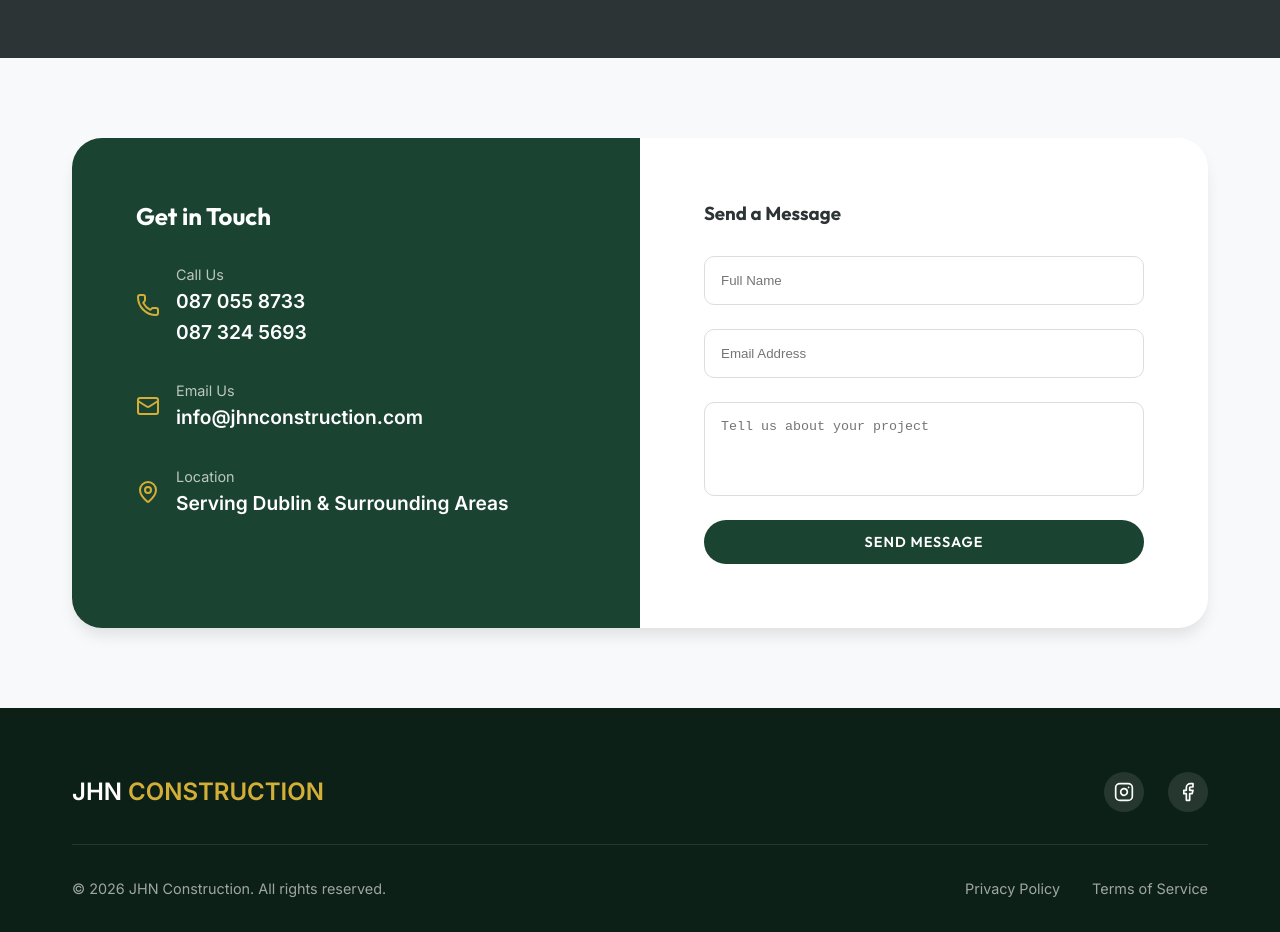
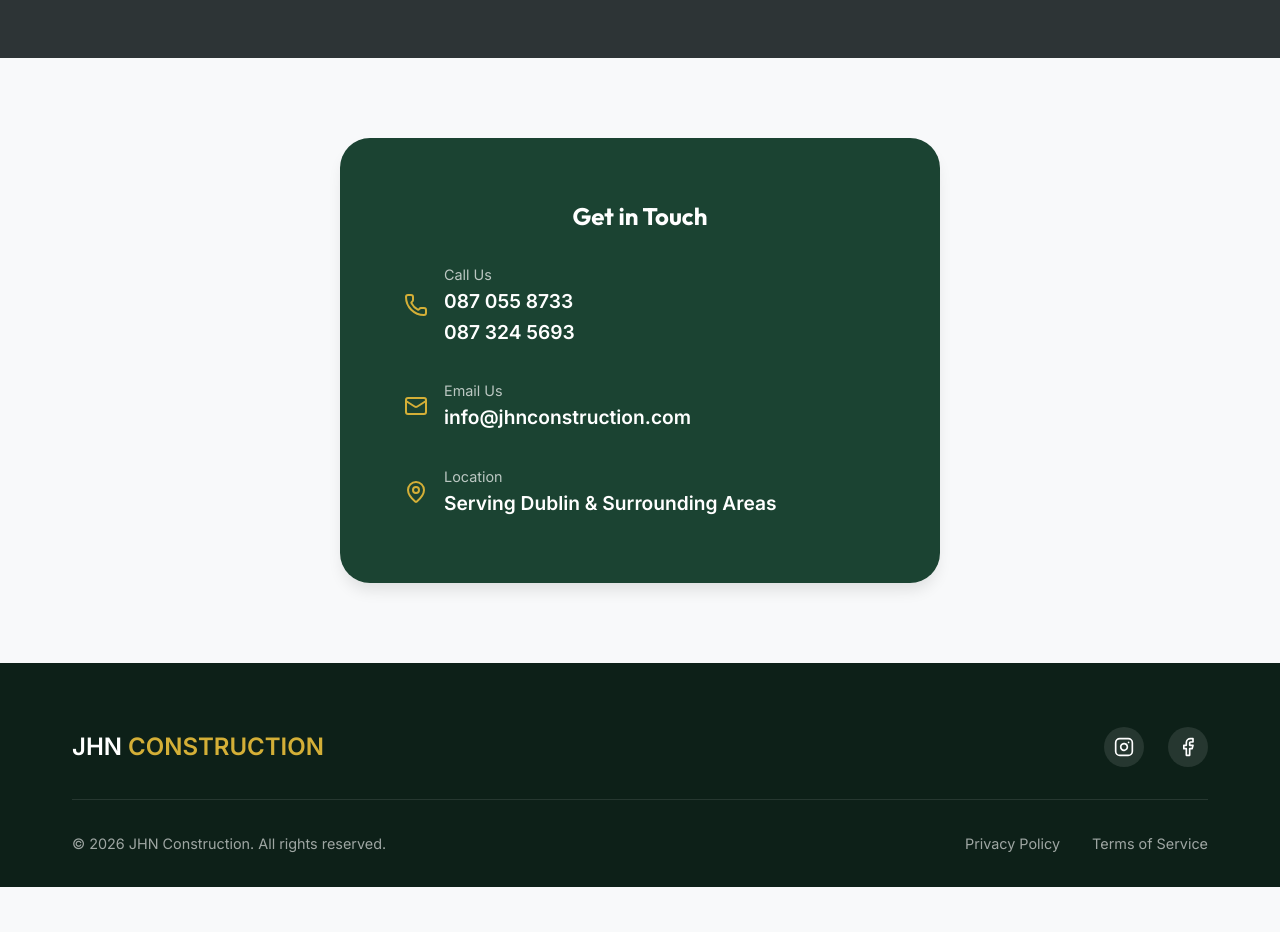
Before and after one commit to UncleSam03/jhn-site, a React (Vite) app: page / in a window 1280 px wide. Shown: the part 2460-3392 px from the top of the page. After the commit the page ends 3347 px from the top, so only its background shows below. Built offline with nearby package versions, Linux system fonts and the light colour scheme.

Commit message:
Remove contact form and center contact info on landing site

```diff
--- a/src/App.jsx
+++ b/src/App.jsx
@@ -24,12 +24,6 @@ import after7 from './assets/images/1000954516.jpg';
 
 const App = () => {
   const [isMenuOpen, setIsMenuOpen] = useState(false);
-  const [formStatus, setFormStatus] = useState('idle'); // idle, submitting, success, error
-  const [formData, setFormData] = useState({
-    name: '',
-    email: '',
-    message: ''
-  });
   const [showMoreShowcase, setShowMoreShowcase] = useState(false);
 
   const softServices = [
@@ -44,37 +38,6 @@ const App = () => {
     "Fencing & Brickwork", "Natural Stone Walls", "Porcelain"
   ];
 
-  const handleInputChange = (e) => {
-    const { name, value } = e.target;
-    setFormData(prev => ({ ...prev, [name]: value }));
-  };
-
-  const handleSubmit = async (e) => {
-    e.preventDefault();
-    setFormStatus('submitting');
-
-    // REPLACE WITH YOUR FORMSPREE ID
-    const FORMSPREE_ID = 'PLACEHOLDER';
-
-    try {
-      const response = await fetch(`https://formspree.io/f/${FORMSPREE_ID}`, {
-        method: 'POST',
-        headers: {
-          'Content-Type': 'application/json'
-        },
-        body: JSON.stringify(formData)
-      });
-
-      if (response.ok) {
-        setFormStatus('success');
-        setFormData({ name: '', email: '', message: '' });
-      } else {
-        setFormStatus('error');
-      }
-    } catch (error) {
-      setFormStatus('error');
-    }
-  };
 
   const toggleMenu = () => setIsMenuOpen(!isMenuOpen);
 
@@ -268,9 +231,9 @@ const App = () => {
       {/* Contact Section */}
       <section id="contact">
         <div className="container">
-          <div className="contact-card-split" style={{ background: 'var(--white)', borderRadius: '30px', overflow: 'hidden', boxShadow: 'var(--shadow-lg)', display: 'grid', gridTemplateColumns: 'repeat(auto-fit, minmax(300px, 1fr))' }}>
+          <div className="contact-card-split" style={{ background: 'var(--white)', borderRadius: '30px', overflow: 'hidden', boxShadow: 'var(--shadow-lg)', maxWidth: '600px', margin: '0 auto' }}>
             <div className="contact-info-panel" style={{ background: 'var(--primary)', color: 'var(--white)', padding: '4rem' }}>
-              <h2 style={{ marginBottom: '2rem' }}>Get in Touch</h2>
+              <h2 style={{ marginBottom: '2rem', textAlign: 'center' }}>Get in Touch</h2>
               <div style={{ display: 'grid', gap: '2rem' }}>
                 <div style={{ display: 'flex', gap: '1rem', alignItems: 'center' }}>
                   <Phone color="var(--accent)" />
@@ -296,65 +259,6 @@ const App = () => {
                   </div>
                 </div>
               </div>
-            </div>
-            <div className="contact-form-panel" style={{ padding: '4rem' }}>
-              <h3 style={{ marginBottom: '2rem' }}>Send a Message</h3>
-
-              {formStatus === 'success' ? (
-                <motion.div
-                  initial={{ opacity: 0, scale: 0.9 }}
-                  animate={{ opacity: 1, scale: 1 }}
-                  style={{ textAlign: 'center', padding: '2rem', background: '#E7F2EE', borderRadius: '15px' }}
-                >
-                  <CheckCircle2 color="var(--primary)" size={48} style={{ marginBottom: '1rem' }} />
-                  <h4 style={{ color: 'var(--primary)' }}>Message Sent!</h4>
-                  <p>We'll get back to you as soon as possible.</p>
-                  <button onClick={() => setFormStatus('idle')} className="btn btn-primary" style={{ marginTop: '1.5rem' }}>Send Another</button>
-                </motion.div>
-              ) : (
-                <form onSubmit={handleSubmit} style={{ display: 'grid', gap: '1.5rem' }}>
-                  <input
-                    name="name"
-                    type="text"
-                    placeholder="Full Name"
-                    required
-                    value={formData.name}
-                    onChange={handleInputChange}
-                    style={{ width: '100%', padding: '1rem', borderRadius: '10px', border: '1px solid #ddd' }}
-                  />
-                  <input
-                    name="email"
-                    type="email"
-                    placeholder="Email Address"
-                    required
-                    value={formData.email}
-                    onChange={handleInputChange}
-                    style={{ width: '100%', padding: '1rem', borderRadius: '10px', border: '1px solid #ddd' }}
-                  />
-                  <textarea
-                    name="message"
-                    placeholder="Tell us about your project"
-                    rows="4"
-                    required
-                    value={formData.message}
-                    onChange={handleInputChange}
-                    style={{ width: '100%', padding: '1rem', borderRadius: '10px', border: '1px solid #ddd', resize: 'none' }}
-                  ></textarea>
-
-                  {formStatus === 'error' && (
-                    <p style={{ color: '#e74c3c', fontSize: '0.9rem' }}>Something went wrong. Please try again or call us.</p>
-                  )}
-
-                  <button
-                    type="submit"
-                    className="btn btn-primary"
-                    disabled={formStatus === 'submitting'}
-                    style={{ width: '100%', position: 'relative' }}
-                  >
-                    {formStatus === 'submitting' ? 'Sending...' : 'Send Message'}
-                  </button>
-                </form>
-              )}
             </div>
           </div>
         </div>
```
